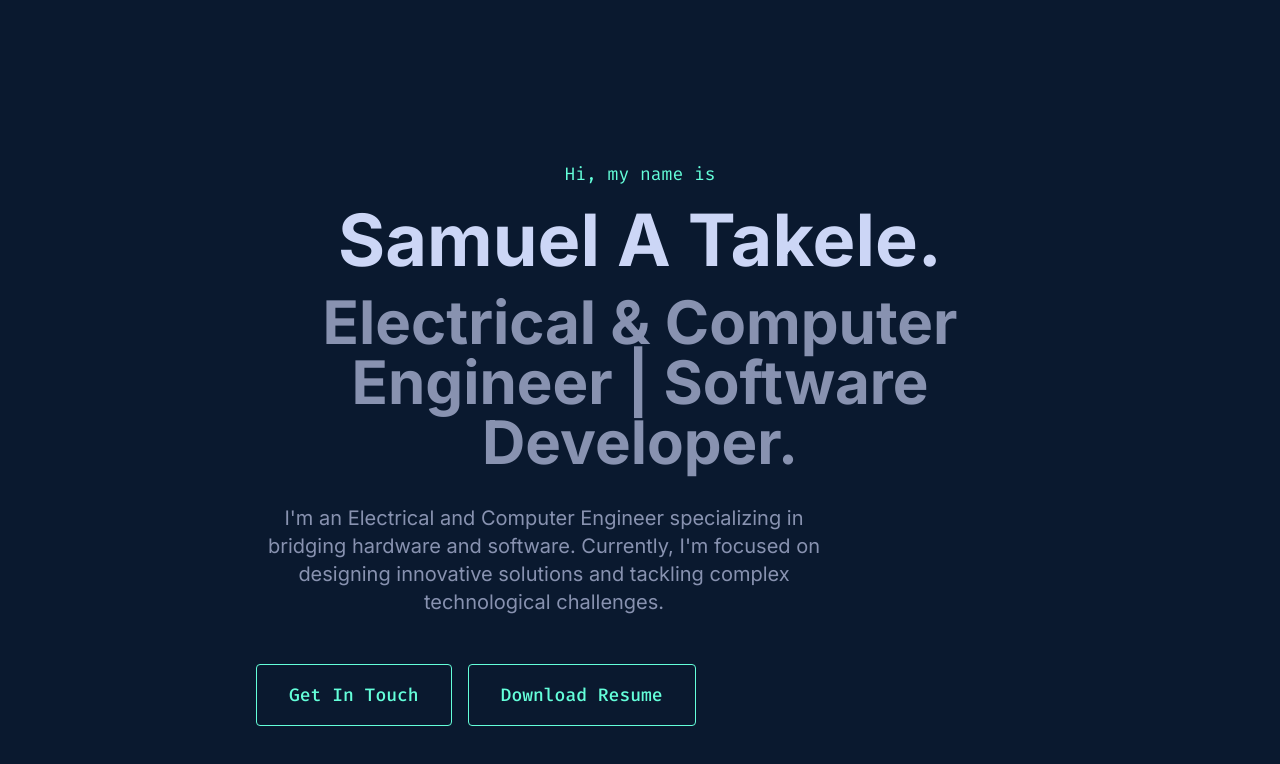
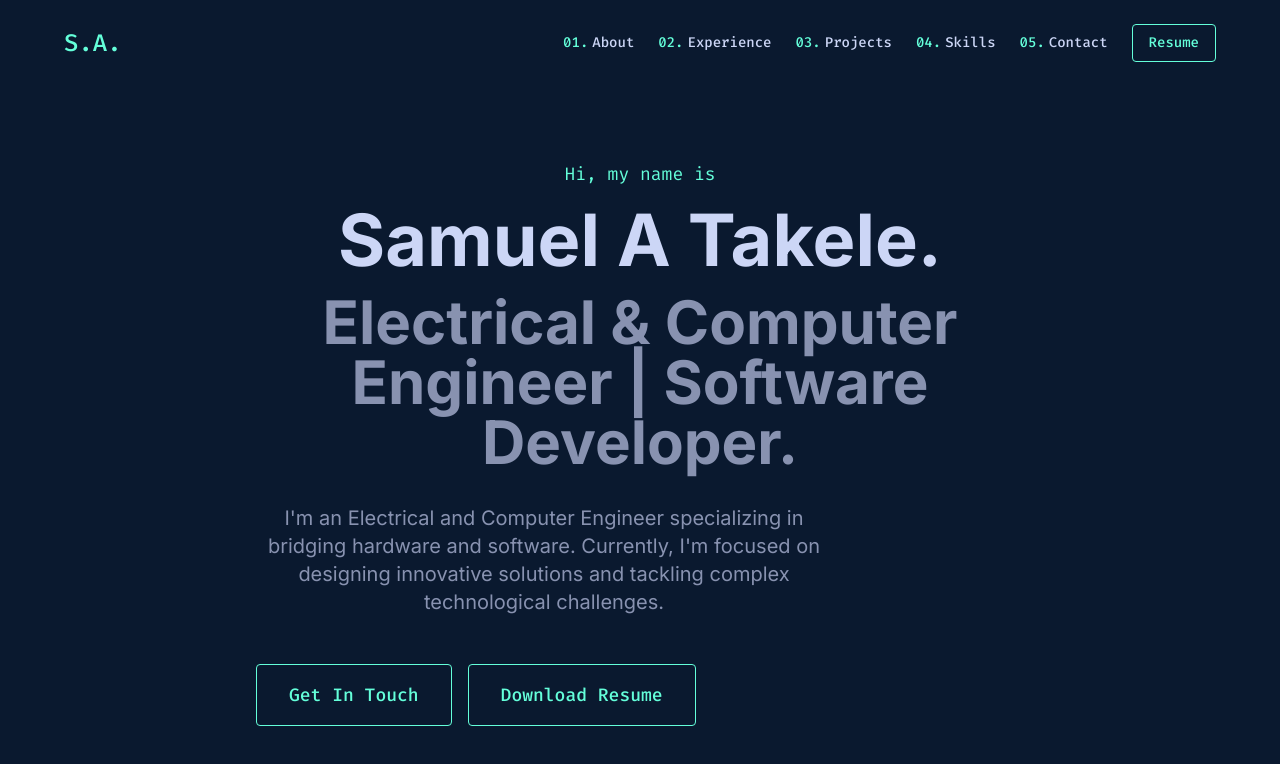
Before and after one commit to SamuelAlehegn/portfolio, a React (Vite) app: page / in a window 1280 px wide. Shown: the top 764 px of the page. Built offline with nearby package versions, Linux system fonts and the light colour scheme.

Commit message:
implement responsive nav bar

```diff
--- a/src/App.tsx
+++ b/src/App.tsx
@@ -1,5 +1,6 @@
 import './App.css'
 import HomeSection from './components/Home'
+import Navbar from './components/Navbar';
 import { portfolioData } from './data';
 
 function App() {
@@ -10,6 +11,7 @@ function App() {
 
   return (
     <div className="min-h-screen bg-navy font-sans text-light-slate">
+      <Navbar personalInfo={personalInfo} />
       <main className="px-6 sm:px-12 md:px-24 lg:px-36 xl:px-48 2xl:px-64">
         <HomeSection personalInfo={personalInfo} />
       </main>
--- /dev/null
+++ b/src/components/Navbar.tsx
@@ -0,0 +1,123 @@
+import React, { useState, useEffect } from "react";
+import type { PersonalInfo } from "../types";
+import { IconMenu, IconX } from "../components/icons";
+
+interface NavbarProps {
+  personalInfo: PersonalInfo;
+}
+
+const Navbar: React.FC<NavbarProps> = ({ personalInfo }) => {
+  const [isOpen, setIsOpen] = useState(false);
+  const [isScrolled, setIsScrolled] = useState(false);
+
+  const navLinks = [
+    { href: "#about", label: "About" },
+    { href: "#experience", label: "Experience" },
+    { href: "#projects", label: "Projects" },
+    { href: "#skills", label: "Skills" },
+    { href: "#contact", label: "Contact" },
+  ];
+
+  const handleScroll = () => {
+    if (window.scrollY > 50) {
+      setIsScrolled(true);
+    } else {
+      setIsScrolled(false);
+    }
+  };
+
+  useEffect(() => {
+    window.addEventListener("scroll", handleScroll);
+    return () => {
+      window.removeEventListener("scroll", handleScroll);
+    };
+  }, []);
+
+  const scrollToSection = (
+    e: React.MouseEvent<HTMLAnchorElement, MouseEvent>,
+    href: string
+  ) => {
+    e.preventDefault();
+    document.querySelector(href)?.scrollIntoView({ behavior: "smooth" });
+    if (isOpen) setIsOpen(false);
+  };
+
+  return (
+    <header
+      className={`fixed top-0 left-0 right-0 z-50 transition-all duration-300 ${
+        isScrolled ? "bg-light-navy shadow-lg py-4" : "py-6 bg-navy"
+      }`}
+    >
+      <div className="container mx-auto px-6 sm:px-12 md:px-16 flex justify-between items-center">
+        <a
+          href="#hero"
+          onClick={(e) => scrollToSection(e, "#hero")}
+          className="text-2xl font-bold text-green font-mono"
+        >
+          {personalInfo.name.split(" ")[0][0]}.
+          {personalInfo.name.split(" ")[1][0]}.
+        </a>
+        <nav className="hidden md:flex items-center space-x-4 lg:space-x-6">
+          {navLinks.map((link, index) => (
+            <a
+              key={link.href}
+              href={link.href}
+              onClick={(e) => scrollToSection(e, link.href)}
+              className="text-lightest-slate hover:text-green transition-colors duration-300 font-mono text-sm"
+            >
+              <span className="text-green mr-1">0{index + 1}.</span>
+              {link.label}
+            </a>
+          ))}
+          <a
+            href={personalInfo.cvUrl}
+            target="_blank"
+            rel="noopener noreferrer"
+            className="px-4 py-2 border border-green text-green rounded hover:bg-green-tint transition-colors duration-300 text-sm font-mono"
+          >
+            Resume
+          </a>
+        </nav>
+        <div className="md:hidden">
+          <button
+            onClick={() => setIsOpen(!isOpen)}
+            className="text-green focus:outline-none"
+          >
+            {isOpen ? (
+              <IconX className="h-7 w-7" />
+            ) : (
+              <IconMenu className="h-7 w-7" />
+            )}
+          </button>
+        </div>
+      </div>
+      {isOpen && (
+        <div className="md:hidden absolute top-full left-0 right-0 bg-light-navy shadow-lg py-4">
+          <nav className="flex flex-col items-center space-y-4">
+            {navLinks.map((link, index) => (
+              <a
+                key={link.href}
+                href={link.href}
+                onClick={(e) => scrollToSection(e, link.href)}
+                className="text-lightest-slate hover:text-green transition-colors duration-300 font-mono text-lg"
+              >
+                <span className="text-green mr-1">0{index + 1}.</span>
+                {link.label}
+              </a>
+            ))}
+            <a
+              href={personalInfo.cvUrl}
+              target="_blank"
+              rel="noopener noreferrer"
+              className="mt-2 px-6 py-3 border border-green text-green rounded hover:bg-green-tint transition-colors duration-300 text-lg font-mono"
+            >
+              Resume
+            </a>
+          </nav>
+        </div>
+      )}
+    </header>
+  );
+};
+
+export default Navbar;
```
Also changed, not shown: 1 other file (tests, documents, lock files or other folders).
